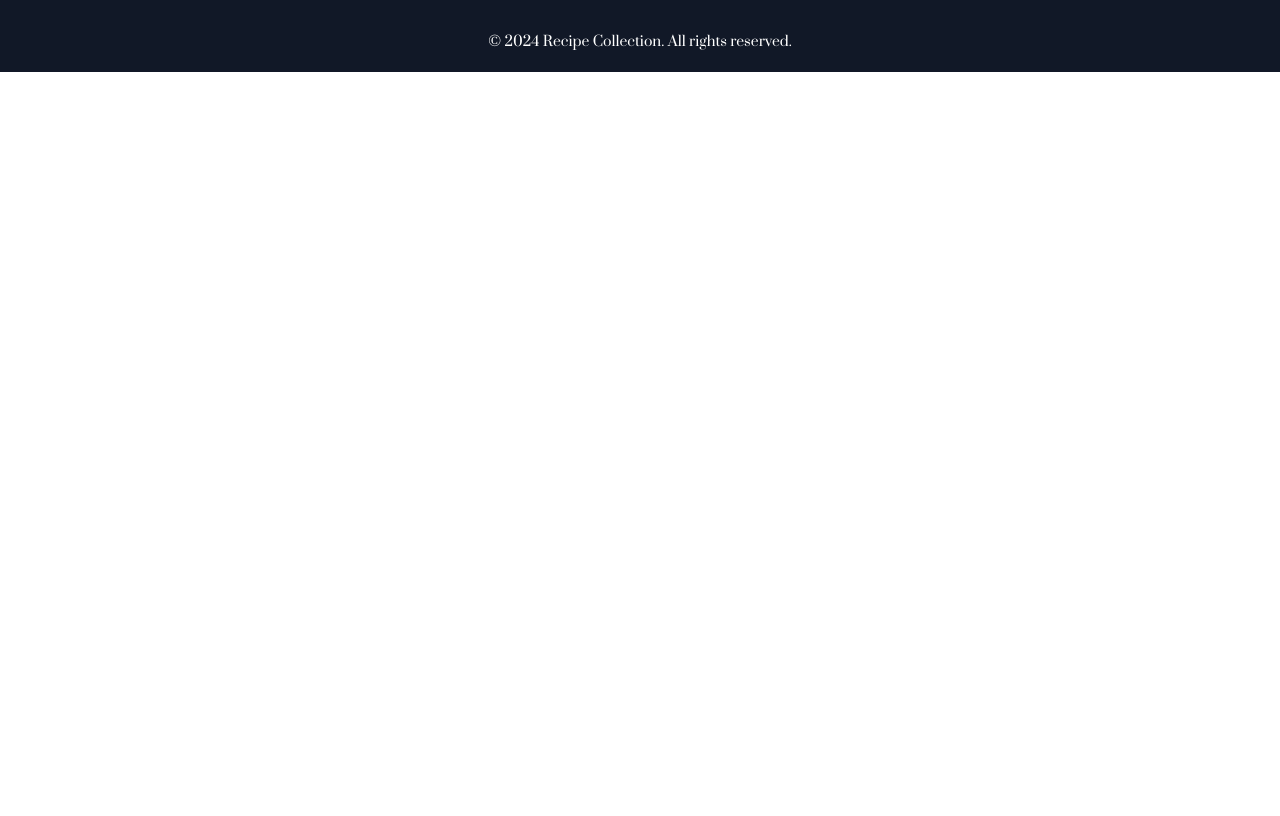
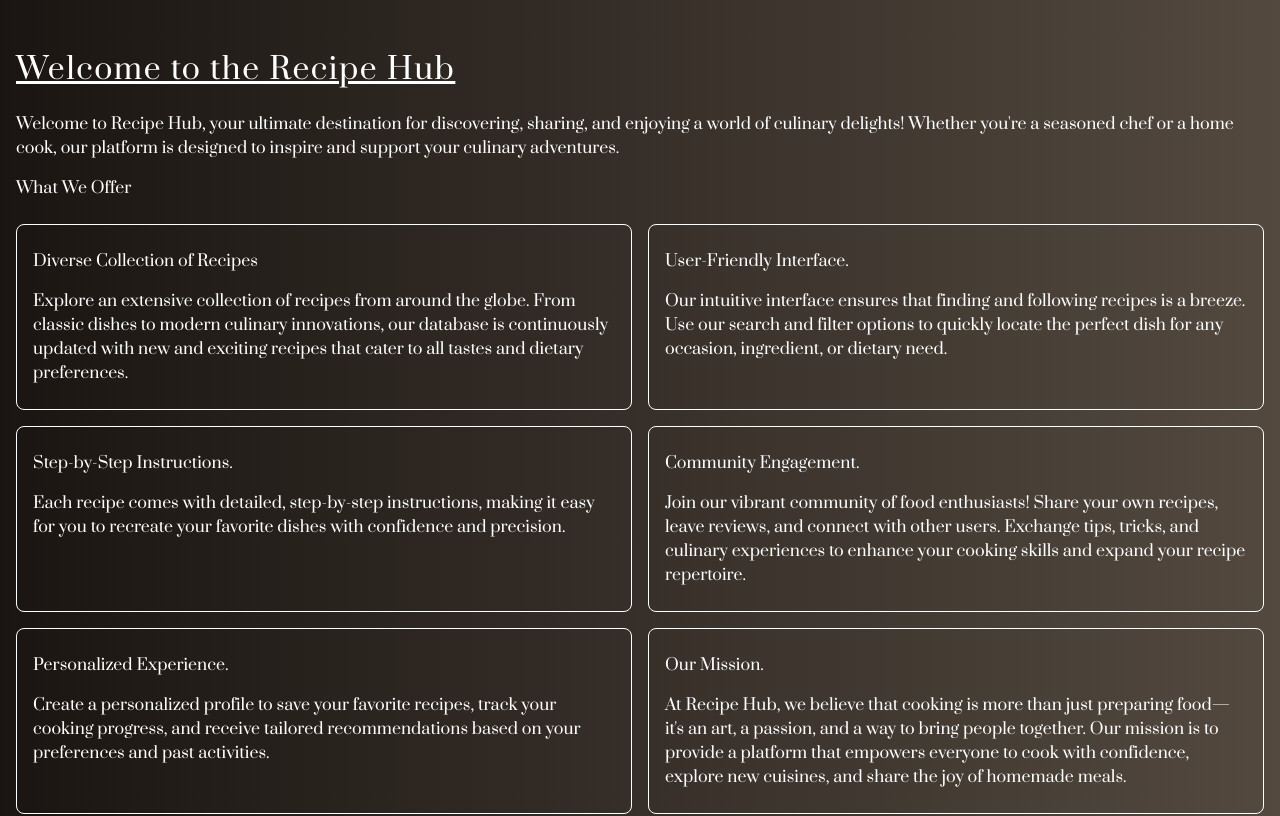
Before and after one commit to ToyEye/recipes-front, a Next.js app: page / in a window 1280 px wide. Shown: the part 728-1544 px from the top of the page. Before the commit the page ends 800 px from the top, so only its background shows below. Built offline with nearby package versions, Linux system fonts and the light colour scheme.

Commit message:
add greetings

```diff
--- /dev/null
+++ b/app/lib/data/greeting.json
@@ -0,0 +1,30 @@
+[
+  {
+    "text": "Explore an extensive collection of recipes from around the globe. From classic dishes to modern culinary innovations, our database is continuously updated with new and exciting recipes that cater to all tastes and dietary preferences.",
+    "title": "Diverse Collection of Recipes"
+  },
+  {
+    "text": "Our intuitive interface ensures that finding and following recipes is a breeze. Use our search and filter options to quickly locate the perfect dish for any occasion, ingredient, or dietary need.",
+    "title": "User-Friendly Interface."
+  },
+  {
+    "text": "Each recipe comes with detailed, step-by-step instructions, making it easy for you to recreate your favorite dishes with confidence and precision.",
+    "title": "Step-by-Step Instructions."
+  },
+  {
+    "text": "Join our vibrant community of food enthusiasts! Share your own recipes, leave reviews, and connect with other users. Exchange tips, tricks, and culinary experiences to enhance your cooking skills and expand your recipe repertoire.",
+    "title": "Community Engagement."
+  },
+  {
+    "text": "Create a personalized profile to save your favorite recipes, track your cooking progress, and receive tailored recommendations based on your preferences and past activities.",
+    "title": "Personalized Experience."
+  },
+  {
+    "text": "At Recipe Hub, we believe that cooking is more than just preparing food—it's an art, a passion, and a way to bring people together. Our mission is to provide a platform that empowers everyone to cook with confidence, explore new cuisines, and share the joy of homemade meals.",
+    "title": "Our Mission."
+  },
+  {
+    "text": "Ready to embark on your culinary journey? Sign up today and start exploring our rich library of recipes. Whether you're looking to whip up a quick weeknight dinner or plan an elaborate feast, Recipe Hub is here to inspire and guide you every step of the way.",
+    "title": "Get Started."
+  }
+]
--- a/app/page.tsx
+++ b/app/page.tsx
@@ -1,9 +1,11 @@
+import Description from "./ui/home/Description";
 import Hero from "./ui/home/Hero";
 
 export default function Home() {
   return (
     <main className="bg-gradient-to-r from-[#1a1512] to-[#53493f] ">
       <Hero />
+      <Description />
     </main>
   );
 }
--- a/app/ui/Rating.tsx
+++ b/app/ui/Rating.tsx
@@ -9,11 +9,6 @@ const Rating = ({ rating = 0, size = 24, id = "" }) => {
 
   const ratingChanged = (newRating: number) => {
     changeVote(id, newRating);
-    // try {
-    //   console.log(typeof newRating);
-    // } catch (error) {
-    //   console.error("Error changing vote", error);
-    // }
   };
 
   return (
--- /dev/null
+++ b/app/ui/Text.tsx
@@ -0,0 +1,17 @@
+import clsx from "clsx";
+
+const Text = ({
+  text,
+  as,
+  className,
+}: {
+  text: string;
+  as: string;
+  className?: string;
+}) => {
+  const style = clsx({ "": as === "primary" });
+
+  return <p className={style + className}>{text}</p>;
+};
+
+export default Text;
--- /dev/null
+++ b/app/ui/home/Description.tsx
@@ -0,0 +1,44 @@
+import React from "react";
+import Section from "../Section";
+import Text from "../Text";
+import Heading from "../Heading";
+
+import greeting from "@/app/lib/data/greeting.json";
+
+const Description = () => {
+  return (
+    <Section>
+      <div className="text-white text-sm md:text-base leading-5 ">
+        <Heading
+          text="Welcome to the Recipe Hub"
+          tag="h1"
+          className="underline mb-6 text-xl leading-4 tracking-wider md:text-2xl lg:text-3xl"
+        />
+        <Text
+          as="primary"
+          text="Welcome to Recipe Hub, your ultimate destination for discovering, sharing, and enjoying a world of culinary delights! Whether you're a seasoned chef or a home cook, our platform is designed to inspire and support your culinary adventures."
+          className="mb-4 text-sm md:text-base leading-5 "
+        />
+
+        <Heading text="What We Offer" className="mb-6" />
+        <ul className="grid gap-4  grid-cols-1 md:grid-cols-2  mb-5 md:mb-8 ">
+          {greeting.map(({ title, text }) => (
+            <li
+              key={title}
+              className="border border-white rounded-lg px-4 py-6 md:last:col-span-2 overflow-hidden"
+            >
+              <Heading text={title} tag="h3" className="mb-4" />
+              <Text as="primary" text={text} />
+            </li>
+          ))}
+        </ul>
+
+        <Heading text="Happy cooking" tag="h3" className="mb-4" />
+
+        <Heading text="The Recipe Hub Team" tag="h4" />
+      </div>
+    </Section>
+  );
+};
+
+export default Description;
```
